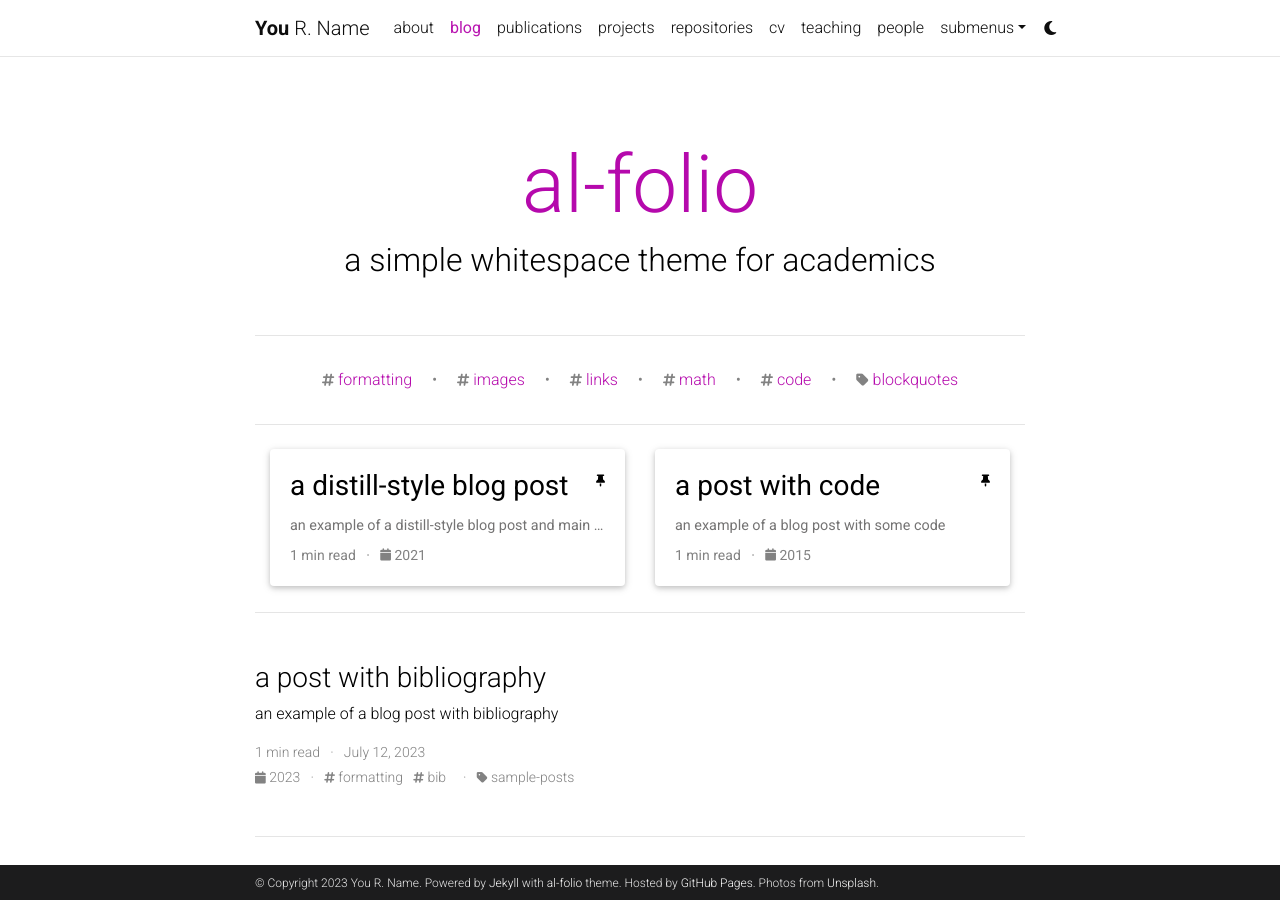
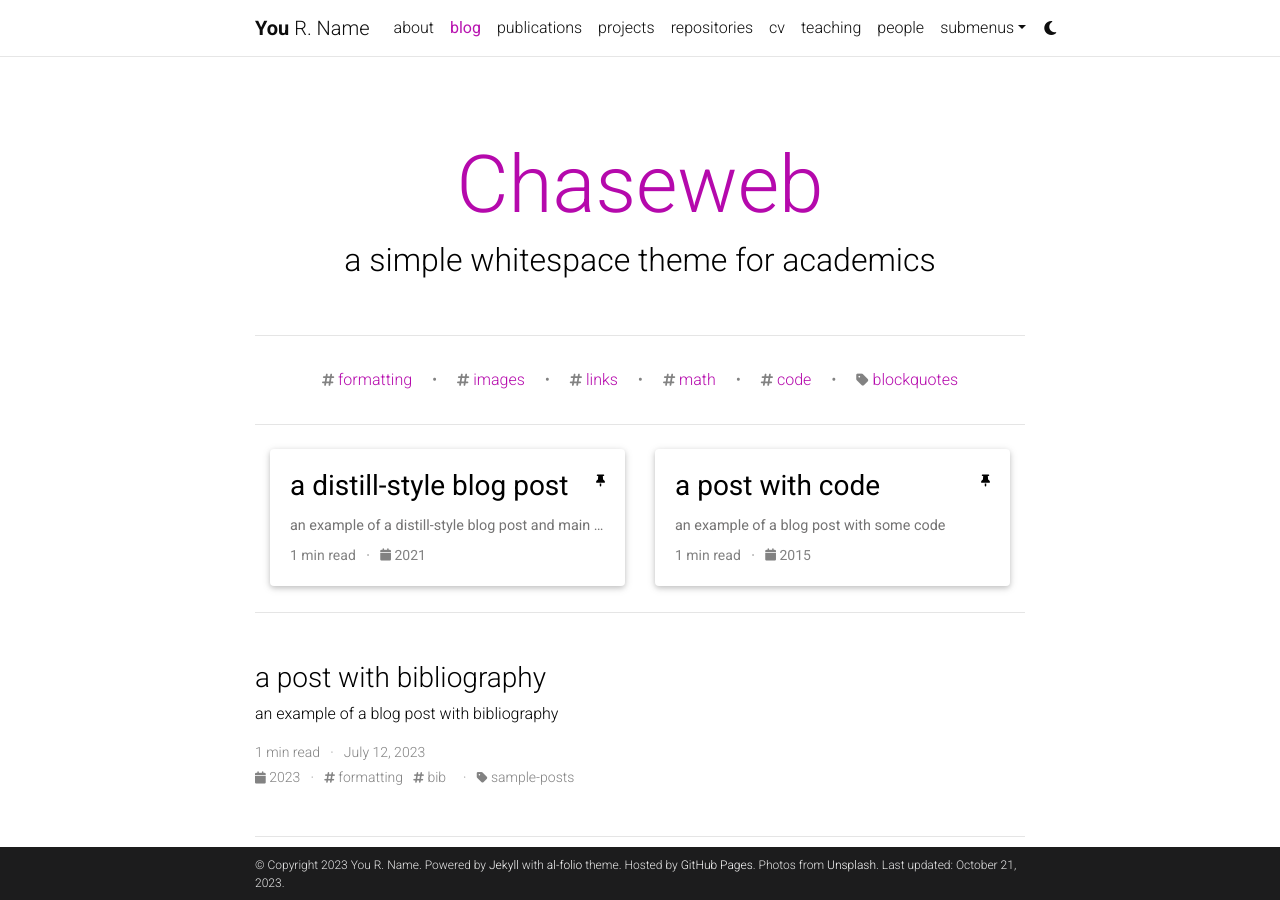
Before and after one commit to chasecraft88/chaseweb, a Jekyll site: the page built from blog/index.html, in a window 1280 px wide and 900 px high. Built offline with Jekyll 4.4.1, drawn with Linux system fonts in a browser that asks for light colours; the list of posts is cut into pages by our own code; comment, search, counter and statistics services are not loaded; a style sheet for code colours, icons or effects is not loaded.

Commit message:
Update _config.yml

```diff
--- a/_config.yml
+++ b/_config.yml
@@ -6,7 +6,7 @@
 first_name: You
 middle_name: R.
 last_name: Name
-email: you@example.com
+email: chasecraft88.github.io
 description: > # the ">" symbol means to ignore newlines until "footer_text:"
   A simple, whitespace theme for academics. Based on [*folio](https://github.com/bogoli/-folio) design.
 footer_text: >
@@ -18,9 +18,9 @@
 lang: en # the language of your site (for example: en, fr, cn, ru, etc.)
 icon: ⚛️  # the emoji used as the favicon (alternatively, provide image name in /assets/img/)
 
-url: https://alshedivat.github.io # the base hostname & protocol for your site
-baseurl: /al-folio # the subpath of your site, e.g. /blog/
-last_updated: false # set to true if you want to display last updated in the footer
+url: https://chasecraft88.github.io # the base hostname & protocol for your site
+baseurl: /Chaseweb # the subpath of your site, e.g. /blog/
+last_updated: true # set to true if you want to display last updated in the footer
 impressum_path:  # set to path to include impressum link in the footer, use the same path as permalink in a page, helps to conform with EU GDPR
 
 # -----------------------------------------------------------------------------
@@ -67,7 +67,7 @@
 # Social integration
 # -----------------------------------------------------------------------------
 
-github_username: # your GitHub user name
+chasecraft88: # your GitHub user name
 gitlab_username: # your GitLab user name
 twitter_username: # your Twitter handle
 mastodon_username: # your mastodon instance+username in the format instance.tld/@username
@@ -120,7 +120,7 @@
 # Blog
 # -----------------------------------------------------------------------------
 
-blog_name: al-folio # blog_name will be displayed in your blog page
+blog_name: Chaseweb # blog_name will be displayed in your blog page
 blog_nav_title: blog # your blog must have a title for it to be displayed in the nav bar
 blog_description: a simple whitespace theme for academics
 permalink: /blog/:year/:title/
@@ -148,7 +148,7 @@
   lang: en
 
 # Disqus comments (DEPRECATED)
-disqus_shortname: al-folio # put your disqus shortname
+disqus_shortname: Chaseweb # put your disqus shortname
 # https://help.disqus.com/en/articles/1717111-what-s-a-shortname
 
 # External sources.
```
